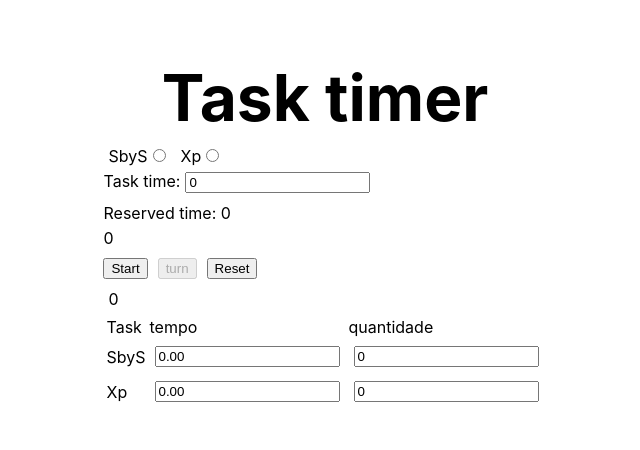
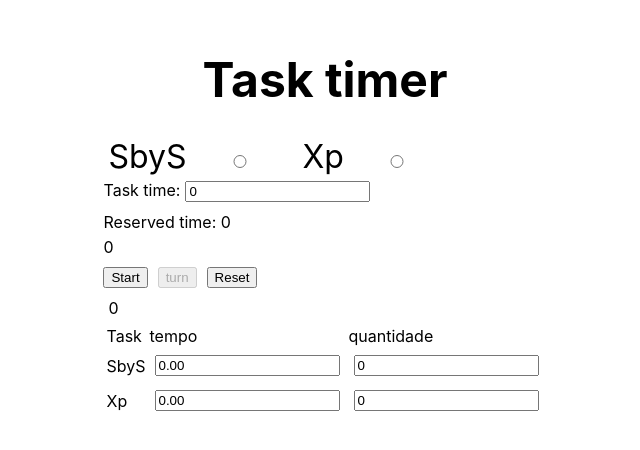
Before and after one commit to devamaral2/Task-cronometer, a Next.js app: page / in a window 1280 px wide. Shown: the part 162-612 px from the top of the page, without its empty margins (315-955 px from the left). Built offline with nearby package versions, Linux system fonts and the light colour scheme.

Commit message:
icon inclusion

```diff
--- a/components/Cronometer/Radios/index.jsx
+++ b/components/Cronometer/Radios/index.jsx
@@ -11,9 +11,10 @@ class Radios extends React.Component {
     return (
       <>
         <label htmlFor='radio'>
-        <label>
+        <label className="radio__label">
           SbyS
           <input
+            className="radio"
             type="radio"
             id="radioSbyS"
             name="radio"
@@ -21,9 +22,10 @@ class Radios extends React.Component {
             value={ radio }
           />
         </label>
-        <label>
+        <label className="radio__label">
           Xp
           <input
+            className="radio"
             type="radio"
             id="radioXp"
             name="radio"
--- a/pages/index.js
+++ b/pages/index.js
@@ -13,9 +13,9 @@ export default function Home() {
   return (
     <div className={styles.container}>
       <Head>
-        <title>Create Next App</title>
+        <title>Cronometro</title>
         <meta name="description" content="Generated by create next app" />
-        <link rel="icon" href="/favicon.ico" />
+        <link rel="icon" href="/timer-or-chronometer-svgrepo-com.svg" />
       </Head>
 
       <main className={styles.main}>
@@ -24,7 +24,7 @@ export default function Home() {
         </h1>
 
         <div className={styles.grid}>
-      <Cronometer />
+          <Cronometer />
         </div>
       </main>
 
--- a/styles/Home.module.css
+++ b/styles/Home.module.css
@@ -42,7 +42,8 @@
 .title {
   margin: 0;
   line-height: 1.15;
-  font-size: 4rem;
+  font-size: 3rem;
+  margin-bottom: 20px;
 }
 
 .title,
@@ -79,7 +80,7 @@
   text-align: left;
   color: inherit;
   text-decoration: none;
-  border: 1px solid #eaeaea;
+  border: 2px solid black;
   border-radius: 10px;
   transition: color 0.15s ease, border-color 0.15s ease;
   max-width: 300px;
@@ -108,6 +109,7 @@
   margin-left: 0.5rem;
 }
 
+
 @media (max-width: 600px) {
   .grid {
     width: 100%;
--- a/styles/globals.css
+++ b/styles/globals.css
@@ -15,3 +15,11 @@ a {
   box-sizing: border-box;
   margin: 5px;
 }
+
+.radio__label {
+  font-size: 2rem;
+}
+
+.radio {
+  width: 6rem;
+}
```
Also changed, not shown: public/timer-or-chronometer-svgrepo-com.svg (added).
